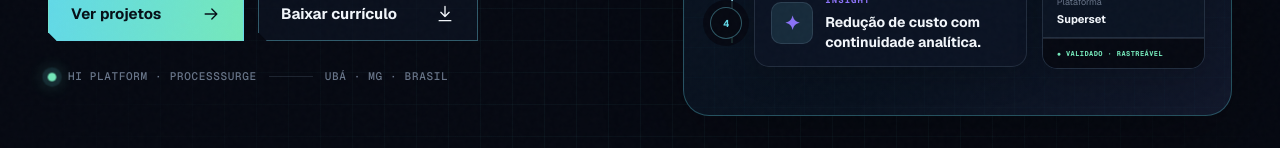
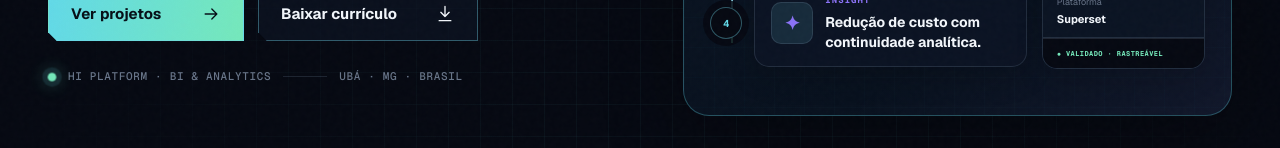
Before and after one commit to RafaelOliveiraRocha/RafaelOliveiraRocha.github.io, a Next.js app: page / in a window 1280 px wide. Shown: the part 632-780 px from the top of the page. Built offline with nearby package versions, Linux system fonts and the light colour scheme.

Commit message:
Reposiciona ProcessSurge e atualiza currículos

```diff
--- a/app/page.tsx
+++ b/app/page.tsx
@@ -30,7 +30,7 @@ const copy = {
     signal: "Sinal ativo",
     evidence: "Evidência",
     graphLabels: ["Dados", "Métricas", "Contexto", "Decisão"],
-    roleLine: "Hi Platform · ProcessSurge",
+    roleLine: "Hi Platform · BI & Analytics",
     workLabel: "O que eu resolvo",
     workTitle: "Da base à decisão, com responsabilidade pelo caminho inteiro.",
     workIntro:
@@ -38,7 +38,7 @@ const copy = {
     profileLabel: "Perfil profissional",
     profileTitle: "Dados, BI e automação com leitura de negócio.",
     profileBody:
-      "Analista de Dados na Hi Platform e cofundador da ProcessSurge. Minha atuação combina BI, integração de dados, automação e IA aplicada com visão operacional e comunicação executiva para transformar bases dispersas em indicadores confiáveis, produtos analíticos e decisões melhores.",
+      "Analista de Dados na Hi Platform. Minha atuação combina BI, integração de dados, automação e IA aplicada com visão operacional e comunicação executiva para transformar bases dispersas em indicadores confiáveis, produtos analíticos e decisões melhores.",
     profileFacts: [
       ["ATUAÇÃO", "BI · Analytics · Automação"],
       ["BASE", "Ubá · MG · Remoto"],
@@ -71,10 +71,10 @@ const copy = {
         tags: ["Python", "n8n", "LLMs"],
       },
     ],
-    processLabel: "ProcessSurge",
-    processTitle: "Dados e inteligência operacional aplicados a crescimento.",
+    processLabel: "Frente empreendedora · ProcessSurge",
+    processTitle: "Dados e inteligência operacional aplicados a e-commerce.",
     processBody:
-      "Como cofundador, lidero a frente de dados e inteligência operacional. A proposta é conectar e-commerce, automação e analytics em soluções que organizam a operação, tornam gargalos visíveis e ajudam negócios a crescer com mais controle.",
+      "Atuo como cofundador responsável pela frente de dados, BI e analytics da ProcessSurge, uma iniciativa empreendedora construída em parceria. A atuação conecta automação, indicadores e leitura executiva para ajudar operações de e-commerce a ganhar controle, eficiência e capacidade de decisão.",
     processPoints: ["BI para e-commerce", "Pipelines automatizados", "Indicadores de conversão", "Inteligência operacional"],
     processCta: "Conhecer a ProcessSurge",
     methodLabel: "Como eu trabalho",
@@ -142,13 +142,6 @@ const copy = {
       "A experiência operacional não ficou para trás. Ela virou repertório para entender o negócio antes de modelar a resposta.",
     timeline: [
       {
-        period: "2026 · atual",
-        role: "Cofundador · Dados e inteligência operacional",
-        company: "ProcessSurge",
-        body: "Responsável pela frente de dados, BI e analytics aplicada a operações, integrações e automação de negócio.",
-        details: ["Arquitetura BI com n8n, PostgreSQL e Apache Superset", "Integração de ERP e APIs em camadas RAW, Silver e Gold", "Pipelines de e-commerce e indicadores executivos"],
-      },
-      {
         period: "2025 · atual",
         role: "Analista de Dados",
         company: "Hi Platform",
@@ -184,13 +177,13 @@ const copy = {
     aboutBody: [
       "Sou Analista de Dados e bacharel em Engenharia de Software. Minha trajetória profissional começou em 2011, em ambientes operacionais e industriais, e desde 2022 concentro minha atuação em dados, BI, automação e inteligência aplicada.",
       "Hoje trabalho de ponta a ponta: extração, tratamento, modelagem, integrações, pipelines, dashboards, KPIs e análises. Meu papel não termina quando o dashboard carrega; procuro entender a regra de negócio, validar a métrica e comunicar o que realmente merece atenção.",
-      "Na Hi Platform e na ProcessSurge, conecto profundidade técnica, contexto operacional e comunicação executiva para aproximar dados dispersos de decisões confiáveis.",
+      "Na Hi Platform, conecto profundidade técnica, contexto operacional e comunicação executiva para aproximar dados dispersos de decisões confiáveis.",
     ],
     principles: ["Baixo ruído", "Métrica com contexto", "Evidência antes da conclusão"],
     contactLabel: "Contato",
     contactTitle: "Se o desafio pede dados, contexto e direção, vale conversar.",
     contactBody:
-      "Aberto a oportunidades em Dados, BI e Analytics, além de conversas estratégicas ligadas à ProcessSurge.",
+      "Aberto a oportunidades em Dados, BI e Analytics e a conversas sobre desafios que exijam contexto, estruturação e clareza para decisão.",
     resourcesTitle: "Currículo e canais diretos",
     cvPt: "Currículo em português",
     cvEn: "Résumé in English",
@@ -227,7 +220,7 @@ const copy = {
     signal: "Live signal",
     evidence: "Evidence",
     graphLabels: ["Data", "Metrics", "Context", "Decision"],
-    roleLine: "Hi Platform · ProcessSurge",
+    roleLine: "Hi Platform · BI & Analytics",
     workLabel: "What I solve",
     workTitle: "From raw data to decisions, owning the full analytical path.",
     workIntro:
@@ -235,7 +228,7 @@ const copy = {
     profileLabel: "Professional profile",
     profileTitle: "Data, BI and automation with business context.",
     profileBody:
-      "Data Analyst at Hi Platform and co-founder of ProcessSurge. I combine BI, data integration, automation and applied AI with operational perspective and executive communication to turn scattered data into reliable indicators, analytical products and better decisions.",
+      "Data Analyst at Hi Platform. I combine BI, data integration, automation and applied AI with operational perspective and executive communication to turn scattered data into reliable indicators, analytical products and better decisions.",
     profileFacts: [
       ["FIELD", "BI · Analytics · Automation"],
       ["BASE", "Ubá · MG · Remote"],
@@ -268,10 +261,10 @@ const copy = {
         tags: ["Python", "n8n", "LLMs"],
       },
     ],
-    processLabel: "ProcessSurge",
-    processTitle: "Data and operational intelligence applied to growth.",
+    processLabel: "Entrepreneurial initiative · ProcessSurge",
+    processTitle: "Data and operational intelligence for e-commerce operations.",
     processBody:
-      "As co-founder, I lead the data and operational intelligence front. The goal is to connect e-commerce, automation and analytics in solutions that organize operations, expose bottlenecks and help businesses grow with more control.",
+      "I serve as co-founder responsible for data, BI and analytics at ProcessSurge, an entrepreneurial initiative built collaboratively. The work connects automation, indicators and executive insight to help e-commerce operations gain control, efficiency and stronger decision-making.",
     processPoints: ["E-commerce BI", "Automated pipelines", "Conversion indicators", "Operational intelligence"],
     processCta: "Visit ProcessSurge",
     methodLabel: "How I work",
@@ -339,13 +332,6 @@ const copy = {
       "My operational background did not stay in the past. It became the perspective I use to understand the business before modeling an answer.",
     timeline: [
       {
-        period: "2026 · present",
-        role: "Co-founder · Data and operational intelligence",
-        company: "ProcessSurge",
-        body: "Responsible for data, BI and analytics applied to operations, integrations and business automation.",
-        details: ["BI architecture with n8n, PostgreSQL and Apache Superset", "ERP and API integration across RAW, Silver and Gold layers", "E-commerce pipelines and executive indicators"],
-      },
-      {
         period: "2025 · present",
         role: "Data Analyst",
         company: "Hi Platform",
@@ -381,13 +367,13 @@ const copy = {
     aboutBody: [
       "I am a Data Analyst with a bachelor's degree in Software Engineering. My career began in 2011 across industrial and operational environments, and since 2022 I have focused on data, BI, automation and applied intelligence.",
       "Today I work across the full analytics lifecycle: extraction, transformation, modeling, integrations, pipelines, dashboards, KPIs and analysis. My role does not end when a dashboard loads; I work to understand business rules, validate metrics and communicate what truly deserves attention.",
-      "At Hi Platform and ProcessSurge, I connect technical depth, operational context and executive communication to turn scattered data into reliable decisions.",
+      "At Hi Platform, I connect technical depth, operational context and executive communication to turn scattered data into reliable decisions.",
     ],
     principles: ["Low noise", "Metrics with context", "Evidence before conclusions"],
     contactLabel: "Contact",
     contactTitle: "If the challenge calls for data, context and direction, let's talk.",
     contactBody:
-      "Open to opportunities in Data, BI and Analytics, as well as strategic conversations involving ProcessSurge.",
+      "Open to opportunities in Data, BI and Analytics, as well as conversations about challenges that require context, structure and decision clarity.",
     resourcesTitle: "Résumé and direct channels",
     cvPt: "Currículo em português",
     cvEn: "Résumé in English",
```
Also changed, not shown: 2 other files (tests, documents, lock files or other folders).
